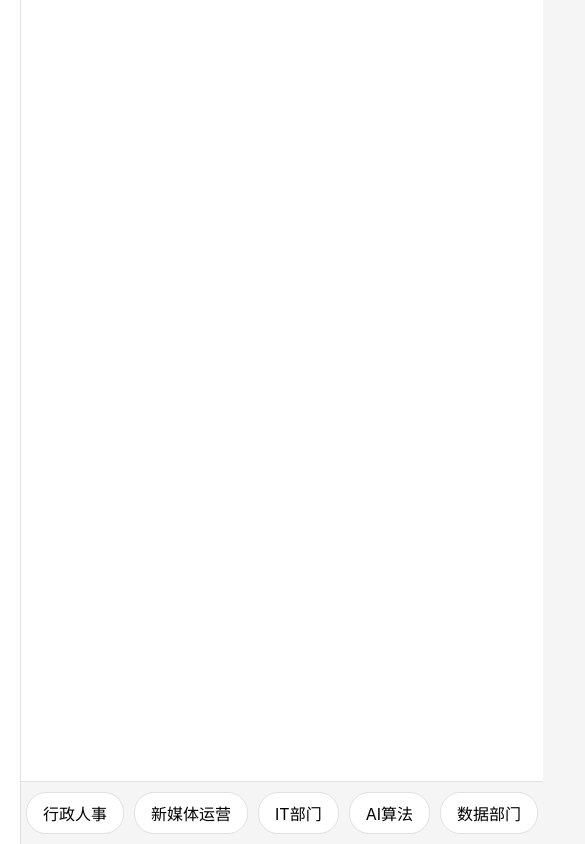
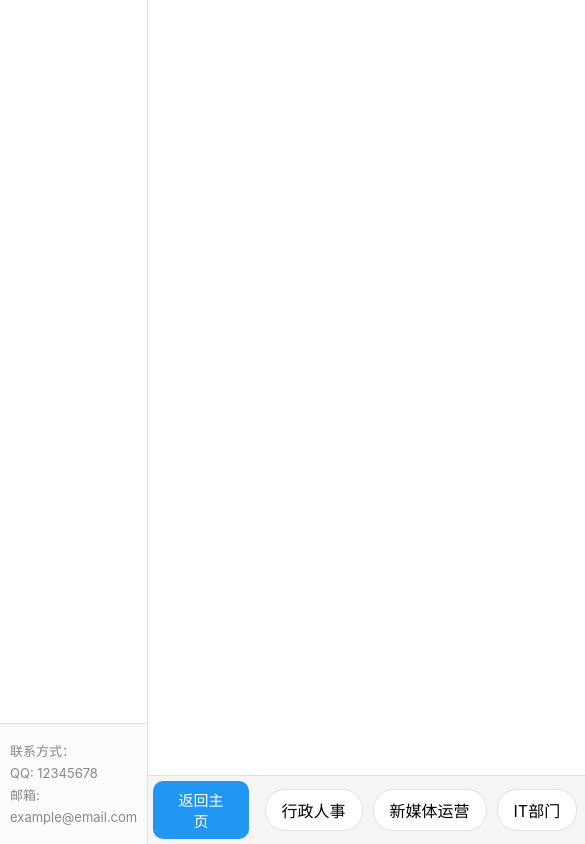
Before and after one commit to RavenHu001/Multi-agent-Conversational-AI-Employee-Platform, a plain HTML site: page mainPage.html in a window 390 px wide. Shown: the top 844 px of the page, 585 px wide, since content can reach past the window. Drawn offline with Linux system fonts and the light colour scheme.

Commit message:
Enhance main page layout by adding a contact information section and a back home button. Update CSS styles for improved layout and responsiveness, including flexbox adjustments for better alignment and spacing.

```diff
--- a/mainPage.css
+++ b/mainPage.css
@@ -23,6 +23,7 @@ body {
     border-right: 1px solid #e0e0e0;
     display: flex;
     flex-direction: column;
+    justify-content: space-between;
 }
 
 .agent-list {
@@ -171,6 +172,8 @@ body {
 
 /* 底部部门选择栏样式 */
 .department-bar {
+    display: flex;
+    align-items: center;
     padding: 5px;
     border-top: 1px solid #e0e0e0;
     background-color: #f5f5f5;
@@ -234,3 +237,27 @@ body {
     height: 100%;
     /* max-width: 80%; */
 }
+
+.back-home {
+    background-color: #2196f3;
+    color: #fff;
+    border: none;
+    border-radius: 10px;
+    padding: 8px 20px;
+    font-size: 15px;
+    cursor: pointer;
+    margin-right: 16px;
+    transition: background 0.2s;
+}
+.back-home:hover {
+    background-color: #1976d2;
+}
+
+.contact-info {
+    padding: 16px 10px;
+    font-size: 13px;
+    color: #888;
+    border-top: 1px solid #e0e0e0;
+    background: #fafbfc;
+    line-height: 1.7;
+}
--- a/mainPage.html
+++ b/mainPage.html
@@ -13,6 +13,11 @@
         <div class="sidebar">
             <div class="agent-list">
             </div>
+            <div class="contact-info">
+                联系方式：<br>
+                QQ: 12345678<br>
+                邮箱: example@email.com
+            </div>
         </div>
 
         <!-- 主聊天区域 -->
@@ -23,6 +28,7 @@
             </div>
             <!-- 底部部门选择栏 -->
             <div class="department-bar">
+                <button class="back-home" onclick="window.location.href='home.html'">返回主页</button>
                 <div class="department-list"></div>
             </div>
         </div>
```
